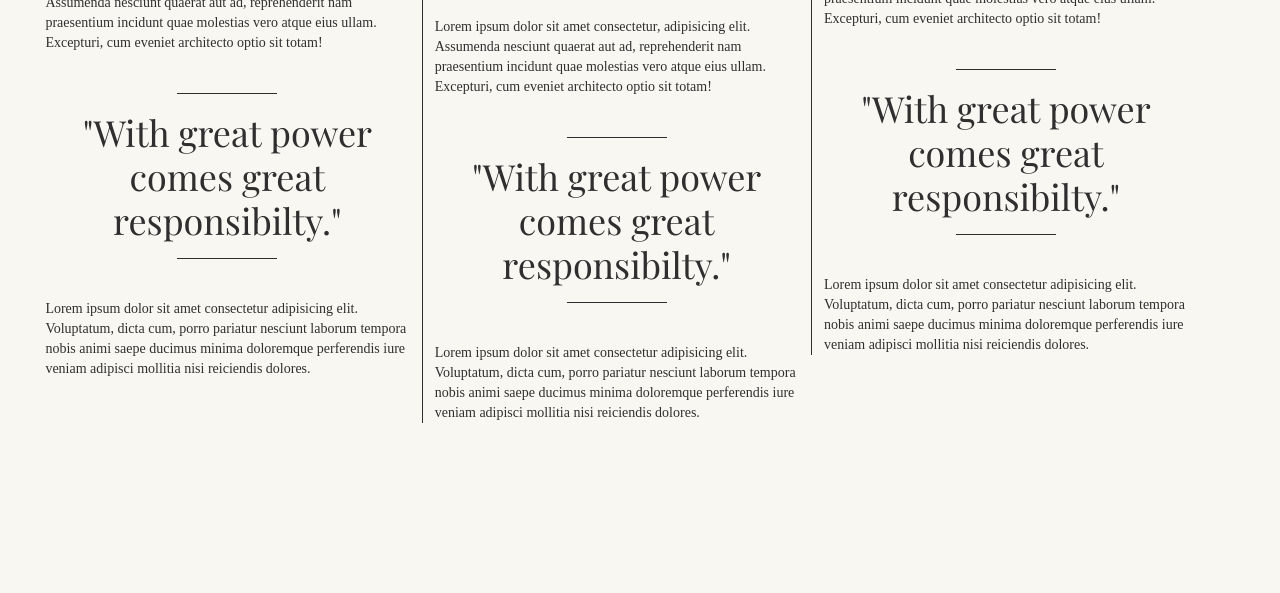
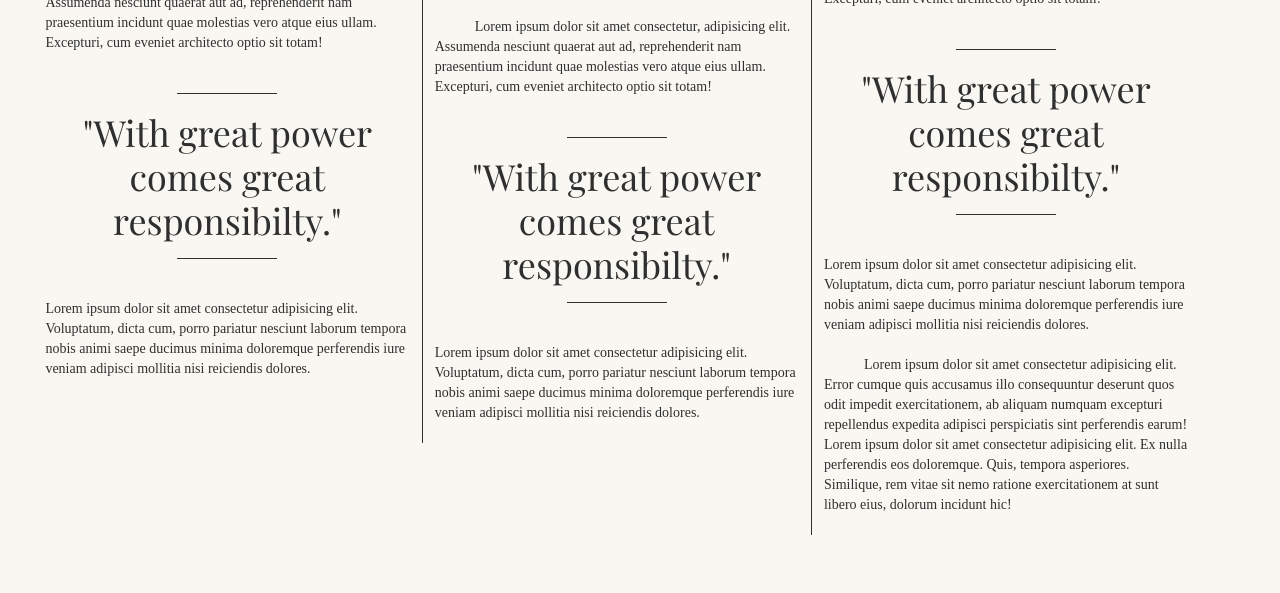
Before and after one commit to MattSase/NewsPaper-Project, a website: page dist/index.html in a window 1280 px wide. Shown: the part 961-1554 px from the top of the page. Before the commit the page ends 1442 px from the top, so only its background shows below. Drawn offline with nearby package versions, Linux system fonts and the light colour scheme; a web font is replaced by a local one.

Commit message:
add indent

```diff
--- a/dist/index.html
+++ b/dist/index.html
@@ -14,7 +14,7 @@
      <body>
          <div class="newspaperHead">
             <h1 id="title">The Daily Bugle</h1>
-            <div class="subtitle">Manhattan, NY - Monday December 28,2020-seven pages</div>
+            <div id="date" class="subtitle"></div>
          </div>
 
          <div class="content">
@@ -26,15 +26,18 @@
                             <span class="headline hl2">by Samantha Sasenarine</span>
                         </p>
                     </div>
-                    Lorem ipsum dolor sit amet consectetur, adipisicing elit. Dignissimos minus aliquid non molestiae, modi id quos architecto commodi cumque fugiat repellat repellendus amet consectetur aperiam impedit quisquam iusto eveniet repudiandae!
+                    <p class="indent">Lorem ipsum dolor sit amet consectetur, adipisicing elit. Dignissimos minus aliquid non molestiae, modi id quos architecto commodi cumque fugiat repellat repellendus amet consectetur aperiam impedit quisquam iusto eveniet repudiandae!
+
+                    </p>
                     <figure>
                         <img src="https://pbs.twimg.com/media/DiAKICfVAAEvNHN.jpg" alt="spider-man vs DOC">
                         <p class="quote">"With great power comes great responsibilty."</p>
                     </figure>
-                    <p>
+                    <p class="indent">
                         Lorem ipsum dolor sit amet consectetur, adipisicing elit. Assumenda nesciunt quaerat aut ad, reprehenderit nam praesentium incidunt quae molestias vero atque eius ullam. Excepturi, cum eveniet architecto optio sit totam!
                         <span class="citation">"With great power comes great responsibilty."</span>
-                    </p>Lorem ipsum dolor sit amet consectetur adipisicing elit. Voluptatum, dicta cum, porro pariatur nesciunt laborum tempora nobis animi saepe ducimus minima doloremque perferendis iure veniam adipisci mollitia nisi reiciendis dolores.
+                        Lorem ipsum dolor sit amet consectetur adipisicing elit. Voluptatum, dicta cum, porro pariatur nesciunt laborum tempora nobis animi saepe ducimus minima doloremque perferendis iure veniam adipisci mollitia nisi reiciendis dolores.
+                    </p>
                  </div>
 
                  <div class="column">
@@ -44,15 +47,16 @@
                             <span class="headline hl2">by Samantha Sasenarine</span>
                         </p>
                     </div>
-                    Lorem ipsum dolor sit amet consectetur, adipisicing elit. Dignissimos minus aliquid non molestiae, modi id quos architecto commodi cumque fugiat repellat repellendus amet consectetur aperiam impedit quisquam iusto eveniet repudiandae!
+                    <p class="indent">Lorem ipsum dolor sit, amet consectetur adipisicing elit. Minima reprehenderit architecto velit eum non, laudantium corrupti molestias porro et blanditiis? Consectetur necessitatibus autem maxime reiciendis quas distinctio dolorum assumenda incidunt!</p>
                     <figure>
                         <img src="https://moviecomicswhoswho.files.wordpress.com/2013/04/harryosborncomics1.jpg" alt="Harry Osborn makes Huge deal">
                         <p class="quote">"C'mon everyone wants my money!"</p>
                     </figure>
-                    <p>
+                    <p class="indent">
                         Lorem ipsum dolor sit amet consectetur, adipisicing elit. Assumenda nesciunt quaerat aut ad, reprehenderit nam praesentium incidunt quae molestias vero atque eius ullam. Excepturi, cum eveniet architecto optio sit totam!
                         <span class="citation">"With great power comes great responsibilty."</span>
-                    </p>Lorem ipsum dolor sit amet consectetur adipisicing elit. Voluptatum, dicta cum, porro pariatur nesciunt laborum tempora nobis animi saepe ducimus minima doloremque perferendis iure veniam adipisci mollitia nisi reiciendis dolores.
+                        Lorem ipsum dolor sit amet consectetur adipisicing elit. Voluptatum, dicta cum, porro pariatur nesciunt laborum tempora nobis animi saepe ducimus minima doloremque perferendis iure veniam adipisci mollitia nisi reiciendis dolores.
+                    </p>
                  </div>
 
                  <div class="column">
@@ -62,31 +66,23 @@
                             <span class="headline hl2">by Samantha Sasenarine</span>
                         </p>
                     </div>
-                    Lorem ipsum dolor sit amet consectetur, adipisicing elit. Dignissimos minus aliquid non molestiae, modi id quos architecto commodi cumque fugiat repellat repellendus amet consectetur aperiam impedit quisquam iusto eveniet repudiandae!
+                  <p class="indent">Lorem ipsum dolor sit amet consectetur, adipisicing elit. Facilis, natus accusamus id dolore aliquid provident voluptatem ratione consequuntur autem distinctio? Unde ea nobis esse voluptate obcaecati dolorem nostrum sit assumenda?</p>
                     <figure>
                         <img src="https://static2.cbrimages.com/wordpress/wp-content/uploads/goodcomics/2016/03/daredevilcoverdisplay.jpg" alt=DareDevil on the loose">
                         <p class="quote">“i would keep my promise. i would help those that others wouldn’t. i would seek justice… one way or another.”</p>
                     </figure>
-                    <p>
+                    <p class="indent">
                         Lorem ipsum dolor sit amet consectetur, adipisicing elit. Assumenda nesciunt quaerat aut ad, reprehenderit nam praesentium incidunt quae molestias vero atque eius ullam. Excepturi, cum eveniet architecto optio sit totam!
                         <span class="citation">"With great power comes great responsibilty."</span>
-                    </p>Lorem ipsum dolor sit amet consectetur adipisicing elit. Voluptatum, dicta cum, porro pariatur nesciunt laborum tempora nobis animi saepe ducimus minima doloremque perferendis iure veniam adipisci mollitia nisi reiciendis dolores.
+                        Lorem ipsum dolor sit amet consectetur adipisicing elit. Voluptatum, dicta cum, porro pariatur nesciunt laborum tempora nobis animi saepe ducimus minima doloremque perferendis iure veniam adipisci mollitia nisi reiciendis dolores.
+                    </p>
+                    <p class="indent">Lorem ipsum dolor sit amet consectetur adipisicing elit. Error cumque quis accusamus illo consequuntur deserunt quos odit impedit exercitationem, ab aliquam numquam excepturi repellendus expedita adipisci perspiciatis sint perferendis earum! Lorem ipsum dolor sit amet consectetur adipisicing elit. Ex nulla perferendis eos doloremque. Quis, tempora asperiores. Similique, rem vitae sit nemo ratione exercitationem at sunt libero eius, dolorum incidunt hic!</p>
                  </div>
              </div>
 
          </div>
 
-         <!-- <article>
-             <header>
-                 <h1>Spider-Man caputres DOC!</h1>
-                 <img src="https://eviltender.com/wp-content/uploads/2015/03/ms_header_2-1080x450.jpg" alt= "spider-man vs DOC">
-                 <p>Posted by Samantha Sasenarine</p>
-
-                 <p style="text-align: center;">
-
-             </header>
-             <p>Lorem ipsum dolor sit amet consectetur adipisicing elit. Nesciunt autem repudiandae nihil atque suscipit excepturi, quasi iure et eius, temporibus eos illo, exercitationem tenetur veniam natus aliquam fugiat incidunt ullam!</p>
-         </article> -->
+     <script src="index.js"></script>
      </body>
 
 
--- /dev/null
+++ b/dist/index.js
@@ -0,0 +1,15 @@
+/*
+
+// Dynamically update the date on the newspaper webpage
+- Grab the element that will hold date
+    - document.querySelector()
+    -Get current date
+    - Insert the current date information into the select element
+*/
+// Manhattan, NY - Monday December 28, 2020 - Seven Pages
+//b Grab element with querySelector
+const date = document.querySelector("#date");
+const today = new Date();
+const options = {weekday:"long", month: "short", day:"numeric",year:"numeric"};
+
+date.innerHTML = `Manhattan, NY - ${today.toLocaleDateString("en-US", options)} - Seven Pages`;
--- a/dist/style.css
+++ b/dist/style.css
@@ -69,6 +69,10 @@ p{
     margin-top: 0;
     margin-bottom: 20px;
 
+
+}
+.indent{
+    text-indent: 40px;
 }
 .column .headline{
     text-align: center;
--- a/package.json
+++ b/package.json
@@ -2,9 +2,10 @@
   "name": "HelloWorld",
   "version": "1.0.0",
   "description": "",
+  "homepage": "https://github.com/MattSase/NewsPaper-Project",
   "main": "index.js",
   "scripts": {
-    "test": "echo \"Error: no test specified\" && exit 1"
+    "deploy": "gh-pages -d dist"
   },
   "repository": {
     "type": "git",
@@ -16,7 +17,6 @@
   "bugs": {
     "url": "https://github.com/MattSase/NewsPaper-Project/issues"
   },
-  "homepage": "https://github.com/MattSase/NewsPaper-Project#readme",
   "dependencies": {
     "gh-pages": "^3.1.0"
   }
```
